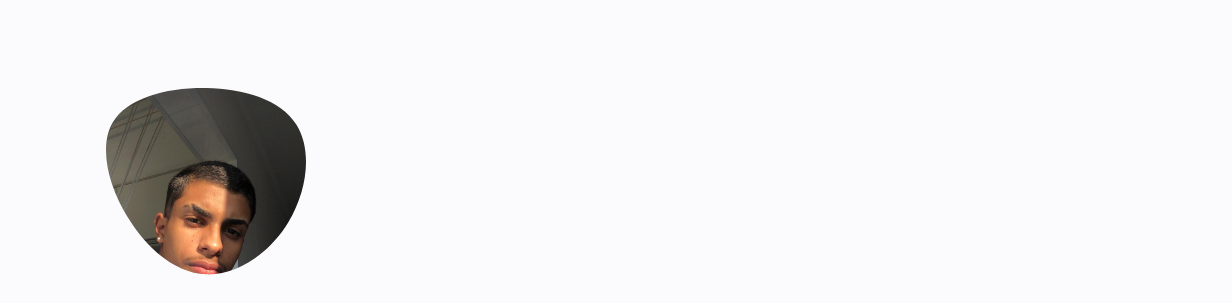
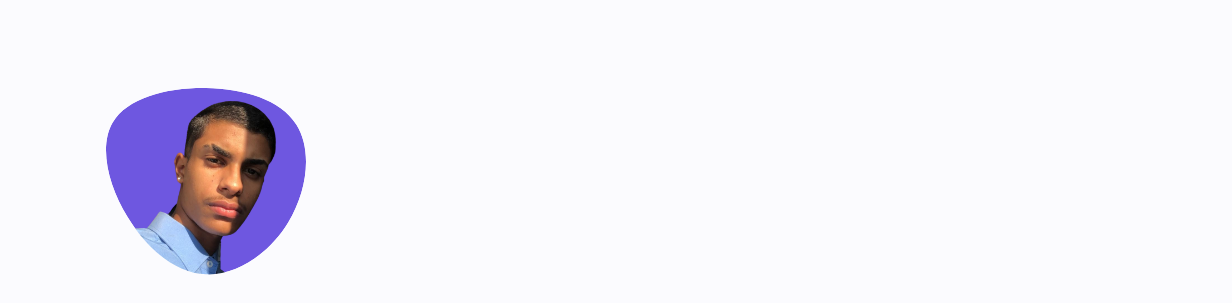
Before and after one commit to KaueLoviz/Portfolio-Pessoal, a plain HTML site: page index.html in a window 1280 px wide. Shown: the top 303 px of the page, 48-1280 px from the left. Drawn offline with nearby package versions, Linux system fonts and the light colour scheme.

Commit message:
Começo Portfolio

```diff
--- a/index.html
+++ b/index.html
@@ -100,7 +100,7 @@
                                 165.547 130.807 187.559 100.226 186.353C69.6454 185.297 41.0228 161.023 21.7403
                                 129.362C2.45775 97.8511 -7.48481 59.1033 6.67581 34.5279C20.9871 10.1032 59.7028
                                 -0.149132 97.9666 0.00163737C136.23 0.303176 174.193 10.857 190.312 36.4879Z"/>
-                                <image class="home__blob-img" xlink:href="assets/img/conceitual.jpeg"/>
+                                <image class="home__blob-img" x='20' y='-60' xlink:href="assets/img/conceitual.png"/>
                             </g>
                         </svg>
 
```
Also changed, not shown: assets/img/conceitual.jpeg (deleted), assets/img/conceitual.png (added).
